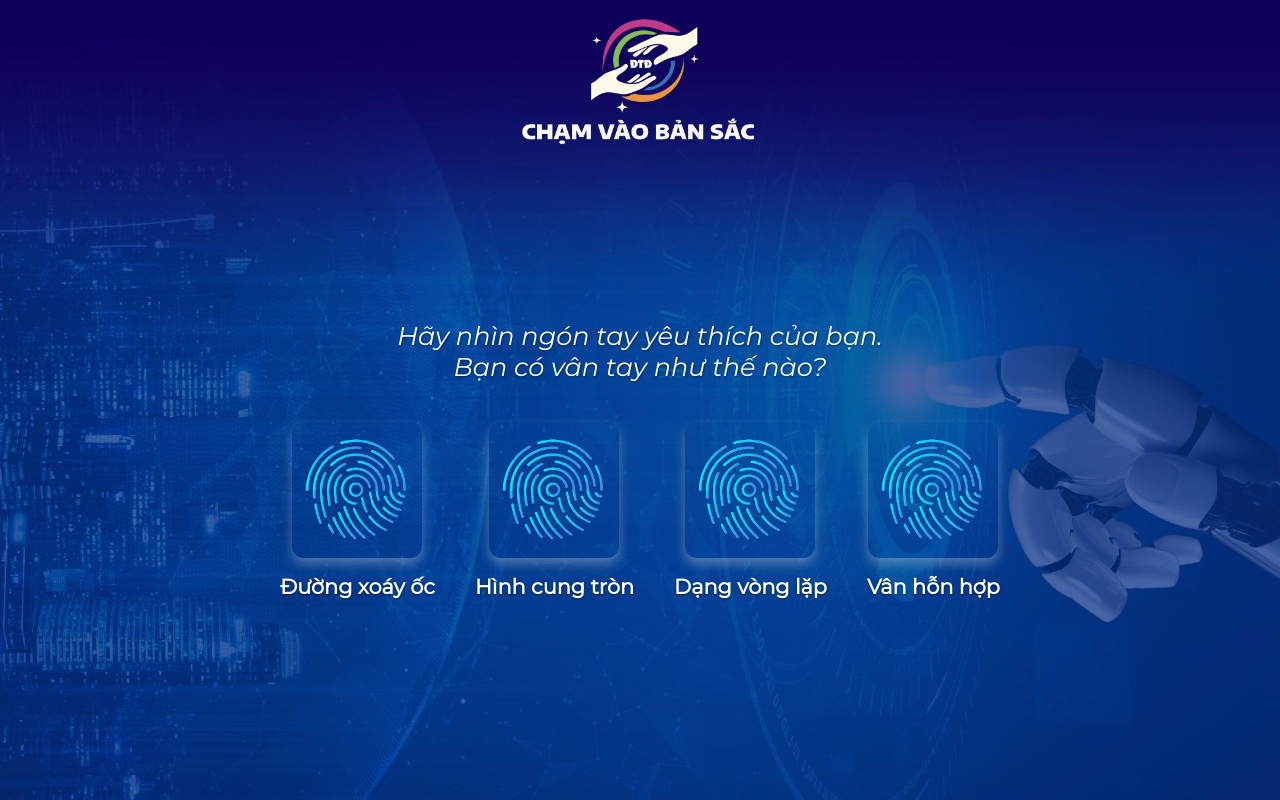
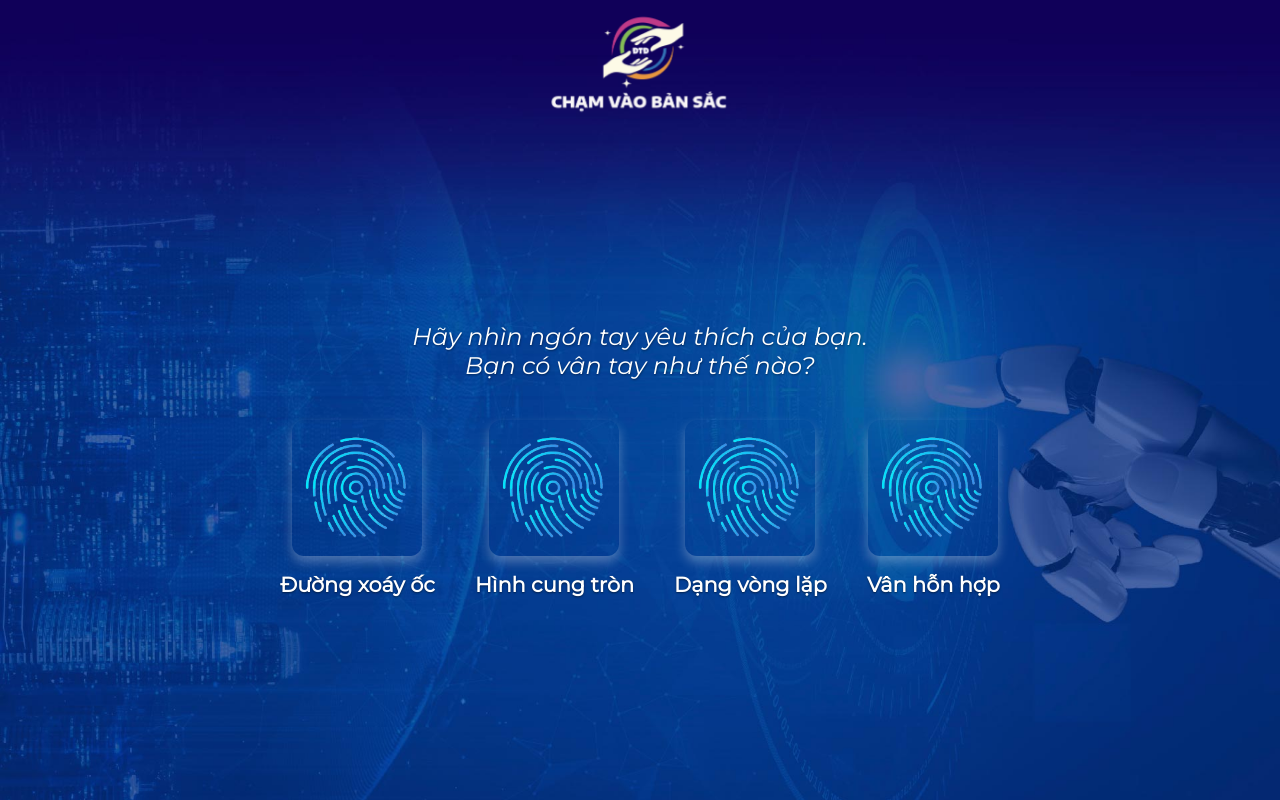
Before and after one commit to thanhquy8887/doanthidiem, a plain HTML site: page vantay.html in a window 1280 px wide. Drawn offline with Linux system fonts and the light colour scheme.

Commit message:
Add files via upload

```diff
--- a/vantay.html
+++ b/vantay.html
@@ -29,7 +29,7 @@
       top: 10px;
       left: 50%;
       transform: translateX(-50%);
-      width: 20%;
+      width: 15%;
       height: auto;
       opacity: 0;
       animation: fadeIn 1s ease forwards;
@@ -56,7 +56,7 @@
     .message {
       text-align: center;
       color: white;
-      font-size: 1.6em;
+      font-size: 1.5em;
       font-style: italic;
       text-shadow: 0.5px 0.5px 2px rgba(0, 0, 0, 0.4);
       opacity: 0;
```
